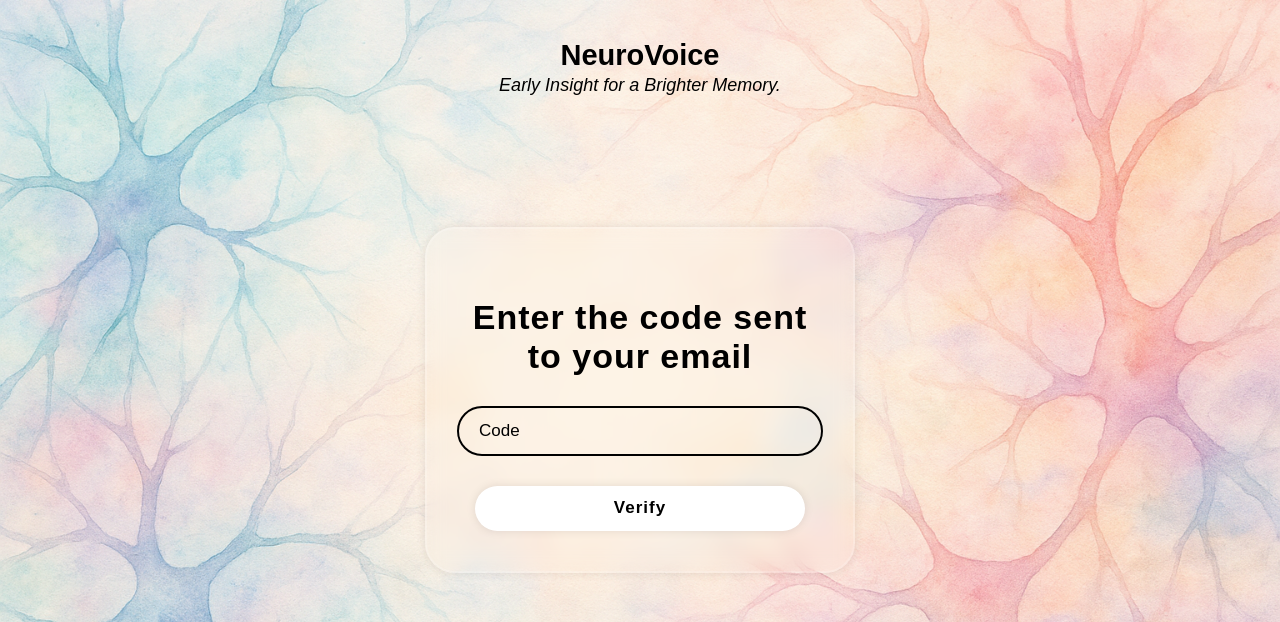
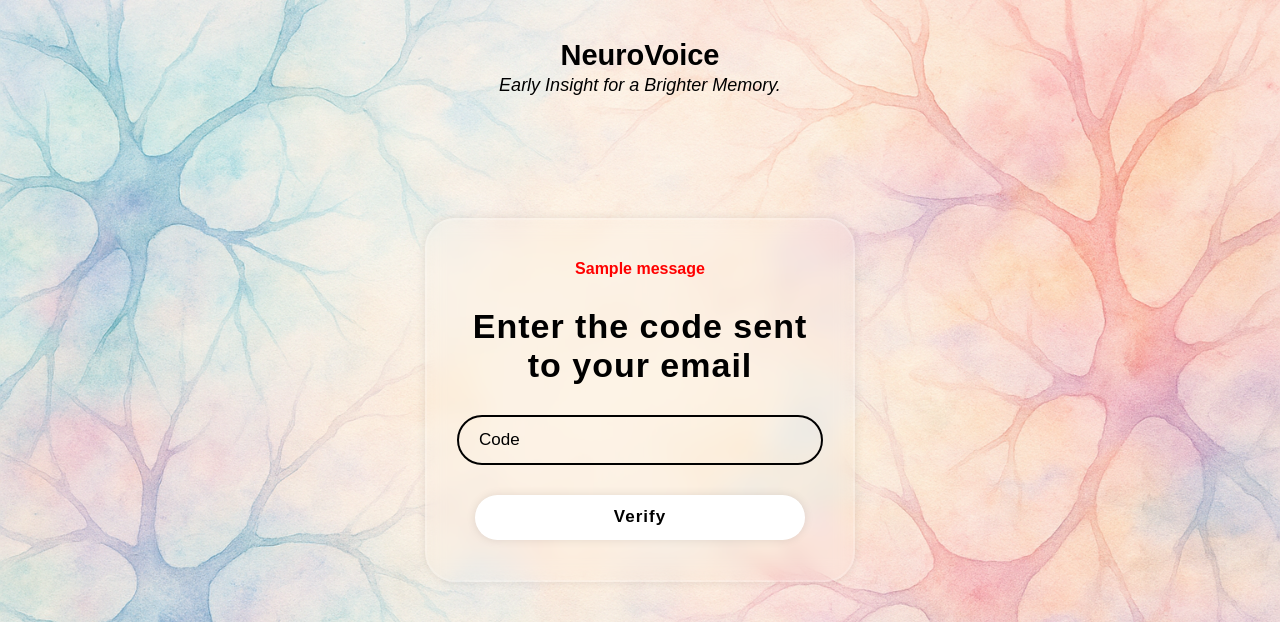
Before and after one commit to AliZreik05/NeuroVoice, a Flask app: page /verify-code in a window 1280 px wide. Shown: the top 622 px of the page. Run offline with Flask 3, Linux system fonts and the light colour scheme; tables that the repository leaves empty hold one stand-in row (values such as "Sample post"); one stand-in notice (Sample message) is shown.

Commit message:
added "msg" feature

```diff
--- a/templates/VerifyCode.html
+++ b/templates/VerifyCode.html
@@ -8,6 +8,15 @@
   <h1 class="Name-Of-Company">NeuroVoice</h1>
   <h2 class="tagline">Early Insight for a Brighter Memory.</h2>
   <div class="container">
+    {% with messages = get_flashed_messages(with_categories=true) %}
+      {% if messages %}
+          <div style="margin-bottom: 16px;">
+              {% for cat, msg in messages %}
+              <div style="font-weight: 700; color: red;">{{ msg }}</div>
+              {% endfor %}
+          </div>
+      {% endif %}
+    {% endwith %}
     <form id="loginForm" action="{{ url_for('verify_code') }}" method="POST">
 
       <h2>Enter the code sent to your email</h2>
```
